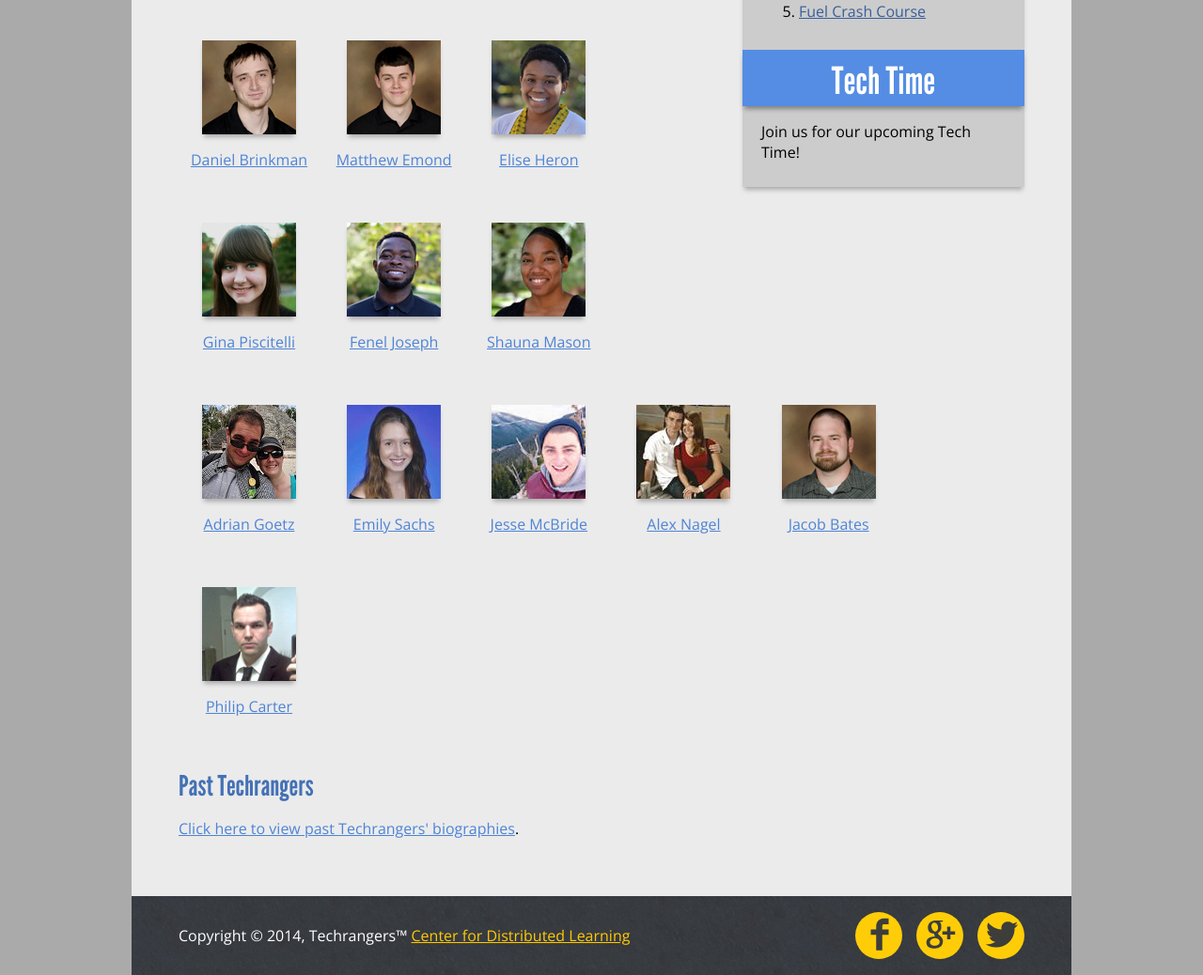
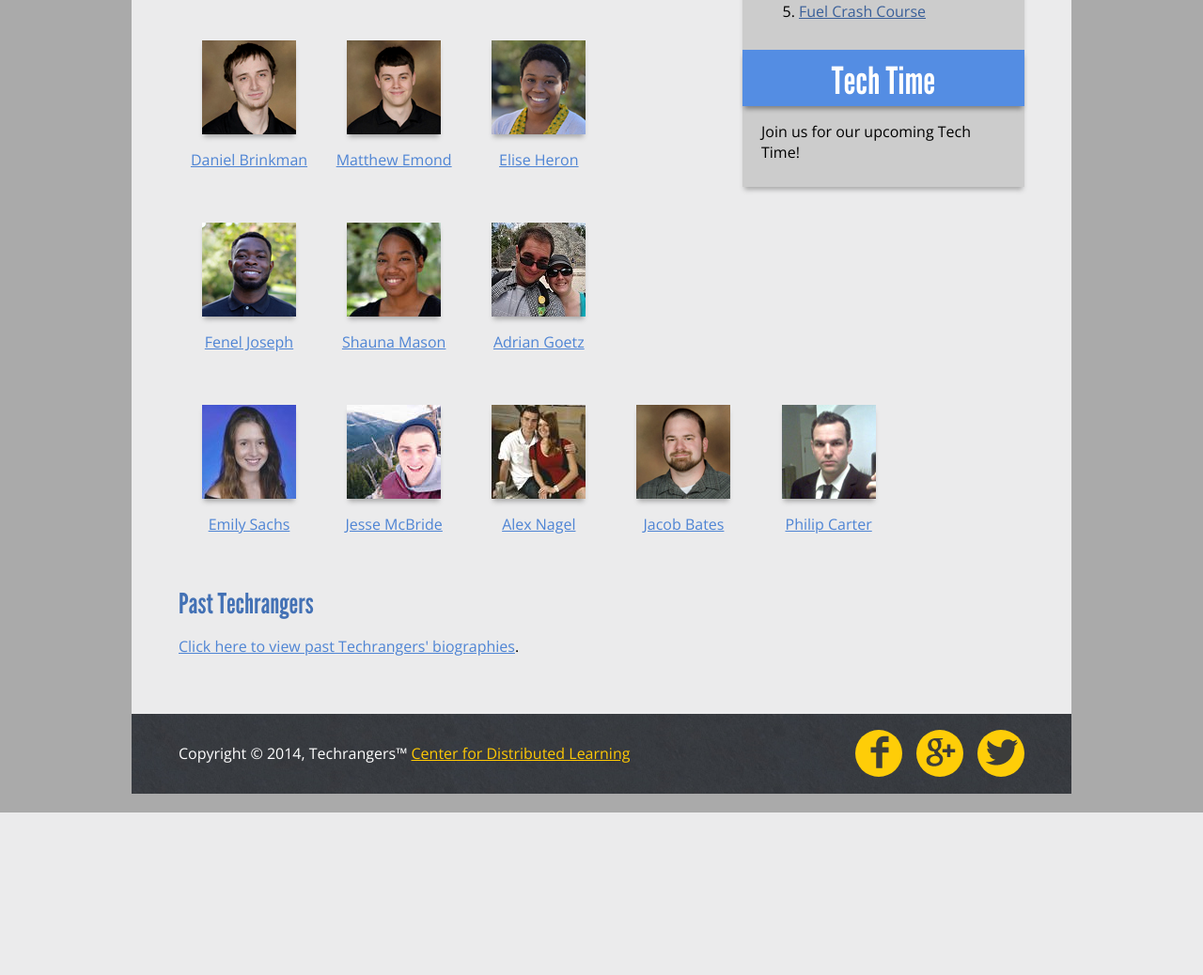
Before and after one commit to chrissolanilla/CSolanillaBio, a PHP site: page /home.php in a window 1280 px wide. Shown: the part 628-1666 px from the top of the page at 94% size. After the commit the page ends 1493 px from the top, so only its background shows below. Run offline with PHP 8.4, Linux system fonts and the light colour scheme; some libraries are stand-ins or nearby versions.

Commit message:
Moved Gina to past techrangers

```diff
--- a/home.php
+++ b/home.php
@@ -29,7 +29,6 @@
 				<div class="trpic"><a href="bio_dan-brinkman.php"><img src="images/thumbnails/dan.jpg" /><p>Daniel Brinkman</p></a></div>
 				<div class="trpic"><a href="bio_matthew-emond.php"><img src="images/thumbnails/matt.jpg" /><p>Matthew Emond</p></a></div>
 				<div class="trpic"><a href="bio_elise-heron.php"><img src="images/thumbnails/elise.jpg" /><p>Elise Heron</p></a></div>
-				<div class="trpic"><a href="bio_gina-piscitelli.php"><img src="images/thumbnails/gina.jpg" /><p>Gina Piscitelli</p></a></div>
 				<div class="trpic"><a href="bio_fenel-joseph.php"><img src="images/thumbnails/fenel.jpg" /><p>Fenel Joseph</p></a></div>
 				<div class="trpic"><a href="bio_shauna-mason.php"><img src="images/thumbnails/shauna.jpg" /><p>Shauna Mason</p></a></div>
 				<div class="trpic"><a href="bio_adrian-goetz.php"><img src="images/thumbnails/adrian.jpg" /><p>Adrian Goetz</p></a></div>
--- a/pastbios.php
+++ b/pastbios.php
@@ -23,6 +23,7 @@
             <p class="homep">Note that this is not a complete list.</p>
 
             <div id="photogrid">
+                <div class="trpic"><a href="past_gina-piscitelli.php"><img src="images/thumbnails/gina.jpg" /><p>Gina Piscitelli</p></a></div>
                 <div class="trpic"><a href="past_munawar-bijani.php"><img src="images/thumbnails/munawar.jpg" /><p>Munawar Bijani</p></a></div>
                 <div class="trpic"><a href="past_ben-paulson.php"><img src="images/thumbnails/ben.jpg" /><p>Ben Paulson</p></a></div>
                 <div class="trpic"><a href="past_bio_eric-colon.php"><img src="images/thumbnails/eric.jpg" /><p>Eric Colon</p></a></div>
```
Also changed, not shown: past_gina-piscitelli.php (renamed from bio_gina-piscitelli.php).
